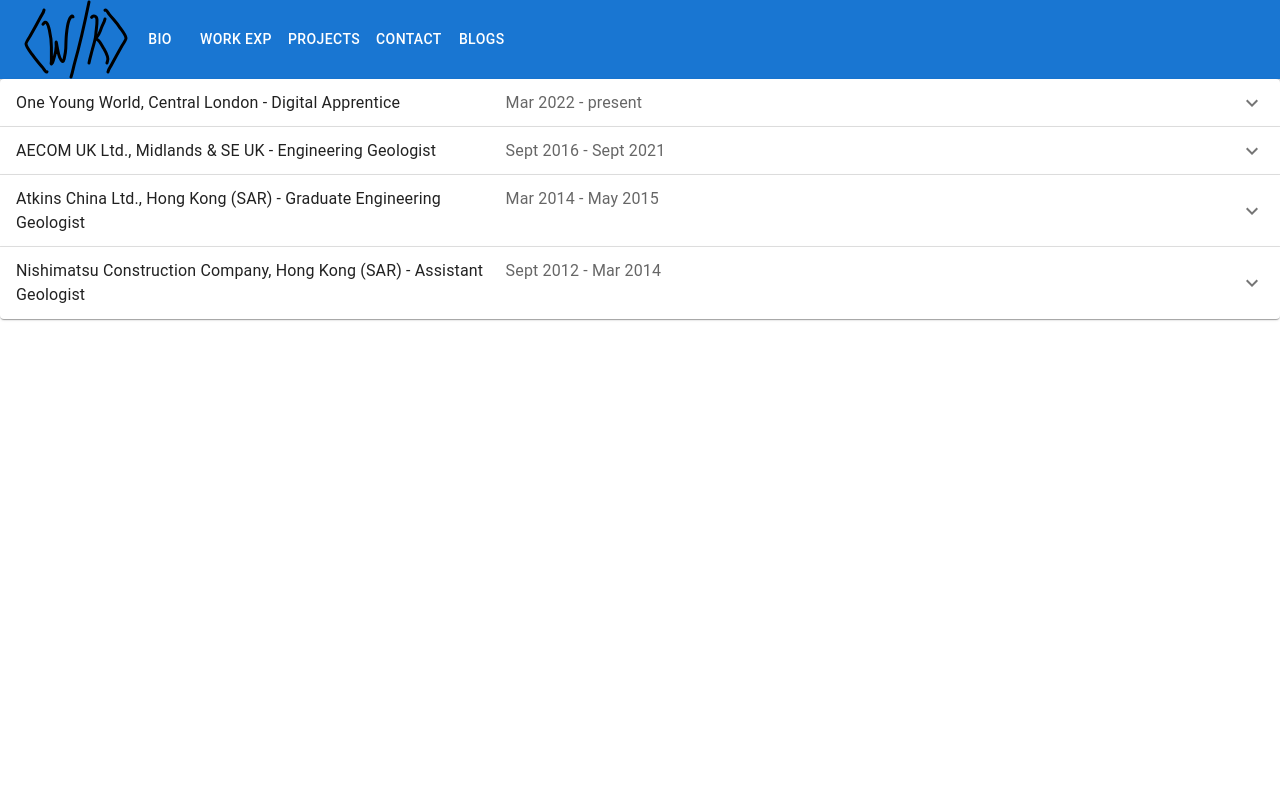
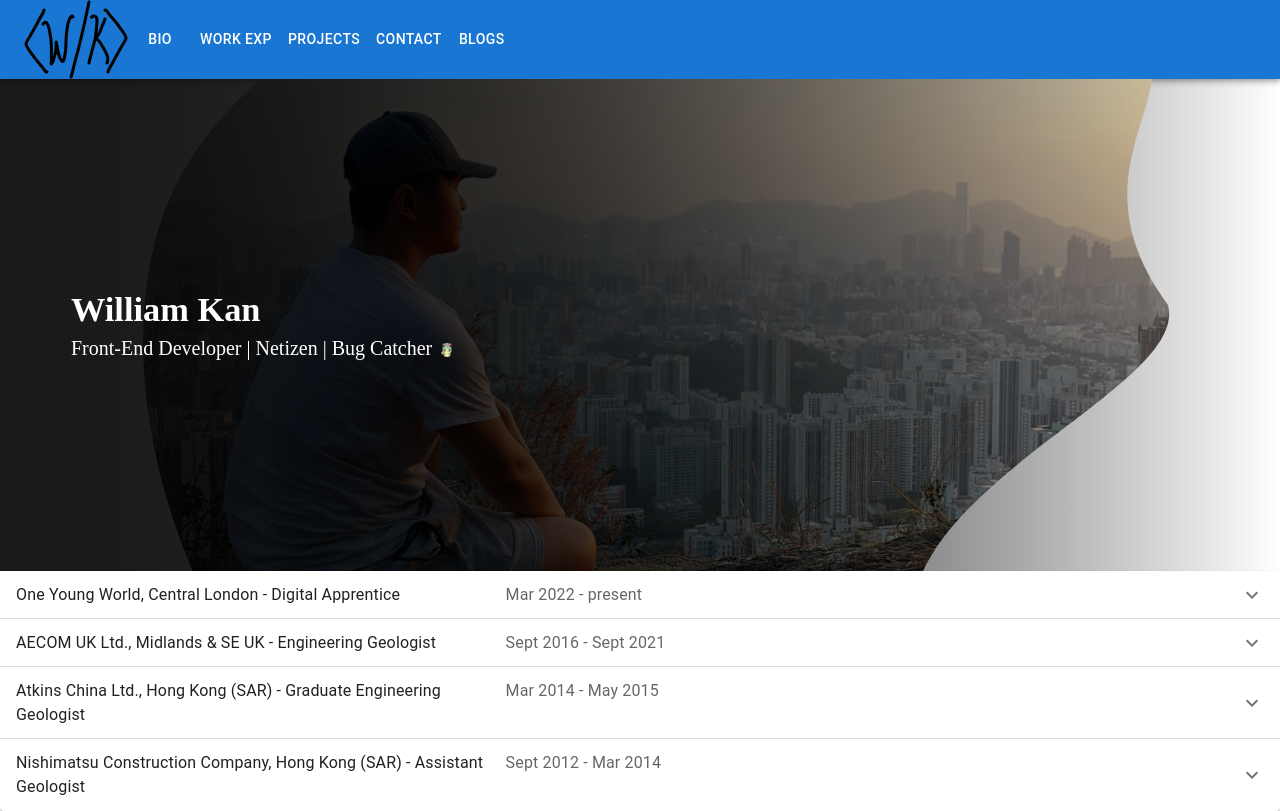
Before and after one commit to wkan17012021/Portfolio, a React (Vite) app in the folder portfolio_react_spa/: page / in a window 1280 px wide. Built offline with nearby package versions, Linux system fonts and the light colour scheme.

Commit message:
draft hero jumbo section

```diff
--- a/portfolio_react_spa/src/App.jsx
+++ b/portfolio_react_spa/src/App.jsx
@@ -1,22 +1,18 @@
 import ResponsiveAppBar from "./sections/navigation/Nav"
 import ControlledAccordions from "./sections/workexp/Accordion"
+import Hero from "./sections/hero/MainHero"
 import './assets/reset.css'
 import './assets/fonts.css'
+import './assets/global.css'
+import "./css/hero.css"
 
 function App() {
 
 
   return (
     <div className="App">
-      <div>
-      <link
-  rel="stylesheet"
-  href="https://cdn.jsdelivr.net/npm/bootstrap@5.2.3/dist/css/bootstrap.min.css"
-  integrity="sha384-rbsA2VBKQhggwzxH7pPCaAqO46MgnOM80zW1RWuH61DGLwZJEdK2Kadq2F9CUG65"
-  crossorigin="anonymous"
-/>
-      </div>
      <ResponsiveAppBar />
+     <Hero />
      <ControlledAccordions />
     </div>
   )
--- /dev/null
+++ b/portfolio_react_spa/src/assets/global.css
@@ -0,0 +1,4 @@
+body {
+  max-width: 1400px;
+  margin: 0 auto;
+}
--- /dev/null
+++ b/portfolio_react_spa/src/css/hero.css
@@ -0,0 +1,90 @@
+.hero {
+  --gradient-dir: to top;
+  position: relative;
+  min-height: calc(300px + 15vw);
+  display: grid;
+}
+.wrapper {
+  max-width: 1170px;
+  margin-left: auto;
+  margin-right: auto;
+}
+.hero:after {
+  content: "";
+  position: absolute;
+  inset: 0;
+  opacity: 0.9;
+  background: linear-gradient(
+    var(--gradient-dir),
+    black 0%,
+    rgba(0, 0, 0, 0.995) 8.2%,
+    rgba(0, 0, 0, 0.981) 16%,
+    rgba(0, 0, 0, 0.958) 23.4%,
+    rgba(0, 0, 0, 0.926) 30.4%,
+    rgba(0, 0, 0, 0.885) 37.3%,
+    rgba(0, 0, 0, 0.835) 43.8%,
+    rgba(0, 0, 0, 0.776) 50.2%,
+    rgba(0, 0, 0, 0.709) 56.5%,
+    rgba(0, 0, 0, 0.633) 62.6%,
+    rgba(0, 0, 0, 0.548) 68.7%,
+    rgba(0, 0, 0, 0.455) 74.8%,
+    rgba(0, 0, 0, 0.354) 81%,
+    rgba(0, 0, 0, 0.244) 87.2%,
+      rgba(0, 0, 0, 0.126) 93.5%,
+      rgba(0, 0, 0, 0) 100%
+    )
+    left center/100% no-repeat;
+}
+@media (min-width: 800px) {
+  .hero {
+    --gradient-dir: to right;
+  }
+}
+.hero__wrapper {
+  flex: 1;
+  display: grid;
+  transition: 2s ease-in;
+  place-content: end start;
+  width: 100%;
+  padding-left: 0;
+  padding-right: 0;
+}
+@media (min-width: 800px) {
+  .hero__wrapper {
+    place-content: center start;
+  }
+}
+.hero__content {
+  flex: 1;
+  z-index: 2;
+  padding: 1rem 0 1rem 1rem;
+  max-width: 65ch;
+}
+.hero__content p {
+  color: #fff;
+  font-size: clamp(1rem, 5vw, 1.25rem);
+}
+.hero__headline {
+  color: #fff;
+  font-size: clamp(1.35rem, 6vw, 2.15rem);
+  font-weight: 700;
+  margin-bottom: 0.5rem;
+}
+.flow > p {
+  margin-top: 1rem;
+  display: inline;
+}
+.bkgnd-profile {
+  max-width: 100%;
+  -o-object-fit: cover;
+  object-fit: cover;
+  position: absolute;
+  inset: 0;
+  width: 100%;
+  height: 100%;
+}
+.pokemon-caterpie {
+  max-width: 20px;
+  display: inline;
+  vertical-align: bottom;
+}
--- a/portfolio_react_spa/src/sections/hero/MainHero.jsx
+++ b/portfolio_react_spa/src/sections/hero/MainHero.jsx
@@ -0,0 +1,27 @@
+import * as React from "react";
+
+const Hero = () => {
+  return (
+    <header class="hero">
+      <div class="wrapper hero__wrapper">
+        <div class="hero__content">
+          <h1 class="hero__headline">William Kan</h1>
+          <div class="flow">
+            <p>
+              Front-End Developer | Netizen | Bug Catcher{" "}
+
+            </p>
+            <img
+                class="pokemon-caterpie"
+                src="src/assets/caterpie.png"
+                alt="Pokemon creature: Caterpie's face"
+              />
+          </div>
+        </div>
+        <img class="bkgnd-profile" src="src/assets/profile-photo.svg" alt="" />
+      </div>
+    </header>
+  );
+};
+
+export default Hero;
```
Also changed, not shown: portfolio_react_spa/src/assets/caterpie.png (added).
